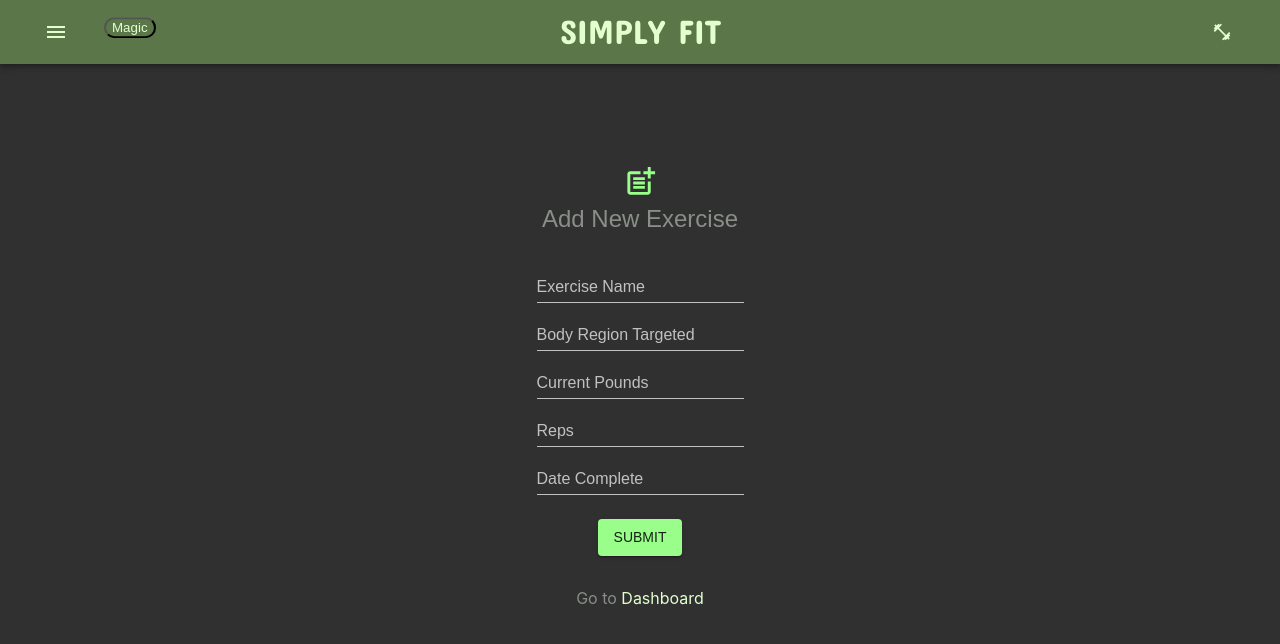
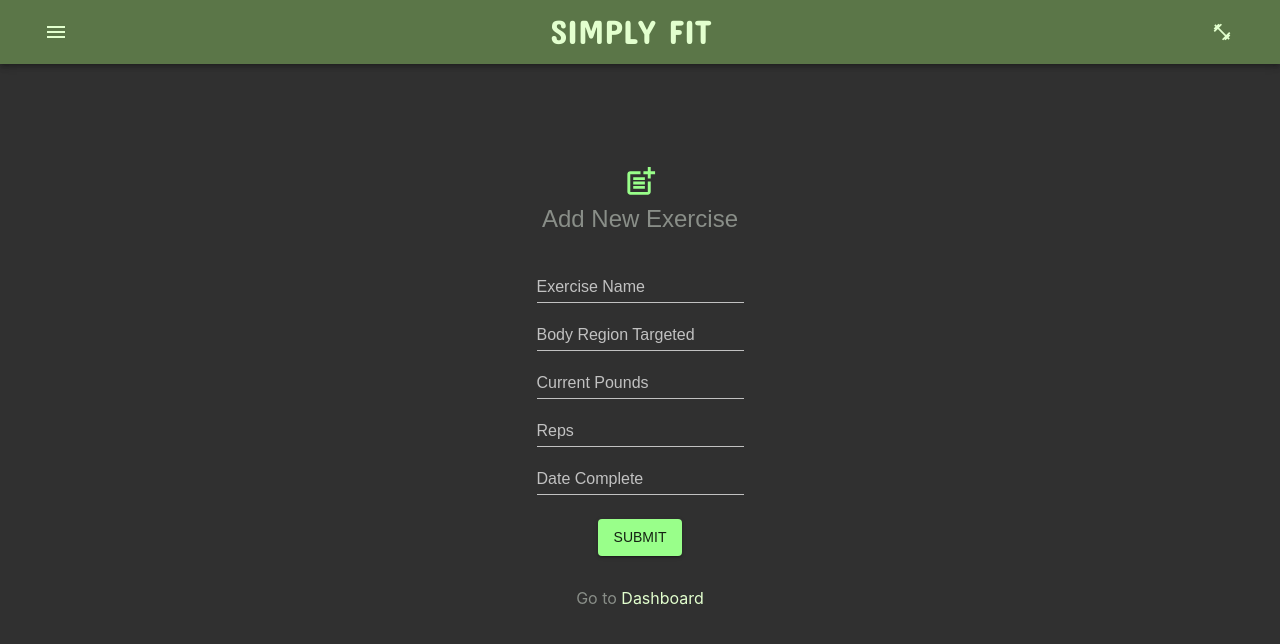
Before and after one commit to bw-wlj-2/Frontend, a React (Create React App) app in the folder my-app/: page /addexercise in a window 1280 px wide. Shown: the top 644 px of the page. Built offline with nearby package versions, Linux system fonts and the light colour scheme; a web font is replaced by a local one.

Commit message:
dark mode finished

```diff
--- a/my-app/package.json
+++ b/my-app/package.json
@@ -9,6 +9,7 @@
     "@testing-library/react": "^9.3.2",
     "@testing-library/user-event": "^7.1.2",
     "axios": "^0.19.2",
+    "classnames": "^2.2.6",
     "react": "^16.12.0",
     "react-dom": "^16.12.0",
     "react-redux": "^7.1.3",
--- a/my-app/src/components/Dashboard.js
+++ b/my-app/src/components/Dashboard.js
@@ -15,8 +15,9 @@ import AxiosWithAuth from "../utils/AxiosWithAuth";
 import ExCard from "./ExCard";
 import CopyRight from "./CopyRight";
 import workoutImage from "../images/workingOut.svg";
-import { changeText } from '../reducers/useAnimation';
 import './styles.css'
+import cn from 'classnames';
+
 
 const useStyles = makeStyles(theme => ({
   icon: {
@@ -138,13 +139,26 @@ const Dashboard = () => {
     setQuery(event.target.value);
   };
 
+  const [darkMode, setDarkMode] = useState(false);
+  const toggle = e => {
+    e.preventDefault();
+    setDarkMode(!darkMode);
+    var x = document.getElementById('change-text');
+    if (x.innerHTML === message) {
+      x.innerHTML = `What are you working on today?`;
+    } else {
+      x.innerHTML = message;
+    }
+  }
+
   return (
     <div>
       <CssBaseline />
-      <main id='mode'>
+      <main className={cn({ [`dark-mode`]: darkMode })}>
         {/* Hero unit */}
-        <div className={classes.heroContent} id='dark'>
-          <div>Click the title</div>
+        <div className={cn(classes.heroContent, { [`dark-mode`]: darkMode })} >
+          <button id='magic'
+            onClick={toggle} className={cn(`toggle`, { [`toggled`]: darkMode })}>Magic</button>
           <Container maxWidth="sm">
             <Typography
               component="h1"
@@ -153,12 +167,11 @@ const Dashboard = () => {
               color="textPrimary"
               gutterBottom
               id='change-text'
-              onClick={changeText}
             >
               {message}
             </Typography>
             <div>
-              <img width="250" height="220" src={workoutImage} alt='img'/>
+              <img width="250" height="220" src={workoutImage} alt='img' />
             </div>
             <Typography
               variant="h5"
--- a/my-app/src/components/NavBar.js
+++ b/my-app/src/components/NavBar.js
@@ -11,8 +11,6 @@ import { makeStyles } from "@material-ui/core/styles";
 import FitnessCenterIcon from "@material-ui/icons/FitnessCenter";
 import { Link } from "react-router-dom";
 import MenuIcon from "@material-ui/icons/Menu";
-import './styles.css';
-import { useAnimation } from '../reducers/useAnimation';
 
 const useStyles = makeStyles(theme => ({
   appBar: {
@@ -33,8 +31,6 @@ const useStyles = makeStyles(theme => ({
     margin: "auto",
     marginRight: "1.5%",
     fontFamily: "Concert One, cursive",
-    position: 'relative',
-    right: '1rem'
   },
   menuIcon: {
     position: "absolute",
@@ -65,18 +61,6 @@ const NavBar = () => {
   };
   let closeMenu = () => {
     setMenuOpen(false);
-  };
-
-  // const [darkMode, setDarkMode] = useDarkMode(false);
-  // const toggleMode = e => {
-  //   e.preventDefault();
-  //   setDarkMode(!darkMode);
-  // };
-
-  const [colorChange, setColorChange] = useAnimation(false);
-  const toggleMode = e => {
-    e.preventDefault();
-    setColorChange(!colorChange);
   };
 
   return (
@@ -131,10 +115,8 @@ const NavBar = () => {
               </MenuItem>
             </Link>
           </Menu>
-          <button id='magic'
-            onClick={toggleMode} className={colorChange ? 'toggle toggled' : 'toggle'}
-          >Magic</button>
-          <Typography variant="h4" className={classes.title} id='magicTitle'>
+
+          <Typography variant="h4" className={classes.title}>
             SIMPLY FIT
           </Typography>
           <FitnessCenterIcon className={classes.icon} fontSize="small" />
--- a/my-app/src/components/styles.css
+++ b/my-app/src/components/styles.css
@@ -8,8 +8,7 @@
 }
 
 #magic {
-  position: relative;
-  left: 5rem;
+  z-index: 90000;
   background: #5b7648;
   color: #e2ffce;
   border-radius: 20rem;
@@ -23,7 +22,7 @@
 }
 
 .color-change {
-  animation: color-change 3.5s infinite alternate;
+  animation: color-change 3.5s infinite;
 }
 
 @keyframes color-change {
--- a/my-app/src/reducers/useAnimation.js
+++ /dev/null
@@ -1,52 +0,0 @@
-import { useLocalStorage } from './useLocalStorage';
-import { useEffect } from 'react';
-
-export function useAnimation() {
-  const [value, setValue] = useLocalStorage('name');
-
-  // useEffect(() => {
-  //   const body = document.querySelector(`body`);
-  //   const firstDiv = body.querySelector(`#dark`);
-  //   // console.log(firstDiv)
-  //   if (value) {
-  //     return firstDiv.classList.add(`dark-mode`)
-  //   } else {
-  //     return firstDiv.classList.remove(`dark-mode`)
-  //   }
-  // }, [value]);
-
-  // useEffect(() => {
-  //   const body = document.querySelector(`body`);
-  //   const secondDiv = body.querySelector(`#mode`);
-  //   // console.log(secondDiv)
-  //   if (value) {
-  //     return secondDiv.classList.add(`dark-mode`)
-  //   } else {
-  //     return secondDiv.classList.remove(`dark-mode`)
-  //   }
-  // }, [value]);
-
-  useEffect(() => {
-    const body = document.querySelector(`body`);
-    const title = body.querySelector(`#magicTitle`);
-    console.log(title)
-    if (value) {
-      return title.classList.add(`color-change`)
-    } else {
-      return title.classList.remove(`color-change`)
-    }
-  }, [value]);
-
-  return [value, setValue];
-}
-
-const message = localStorage.getItem(`message`);
-export function changeText() {
-  var x = document.getElementById('change-text');
-  // console.log(x)
-  if (x.innerHTML === message) {
-    x.innerHTML = `What are you working on today?`;
-  } else {
-    x.innerHTML = message;
-  }
-}
--- a/my-app/src/reducers/useLocalStorage.js
+++ /dev/null
@@ -1,19 +0,0 @@
-import { useState } from 'react'
-
-export function useLocalStorage(key, initialValue) {
-
-  const [storedValue, setStroredValue] = useState(() => {
-
-    const item = window.localStorage.getItem(key);
-
-    return item ? JSON.parse(item) : initialValue;
-  });
-
-  const setValue = value => {
-    setStroredValue(value);
-
-    window.localStorage.setItem(key, JSON.stringify(value));
-  }
-
-  return [storedValue, setValue]
-}
```
Also changed, not shown: 1 other file (tests, documents, lock files or other folders).
